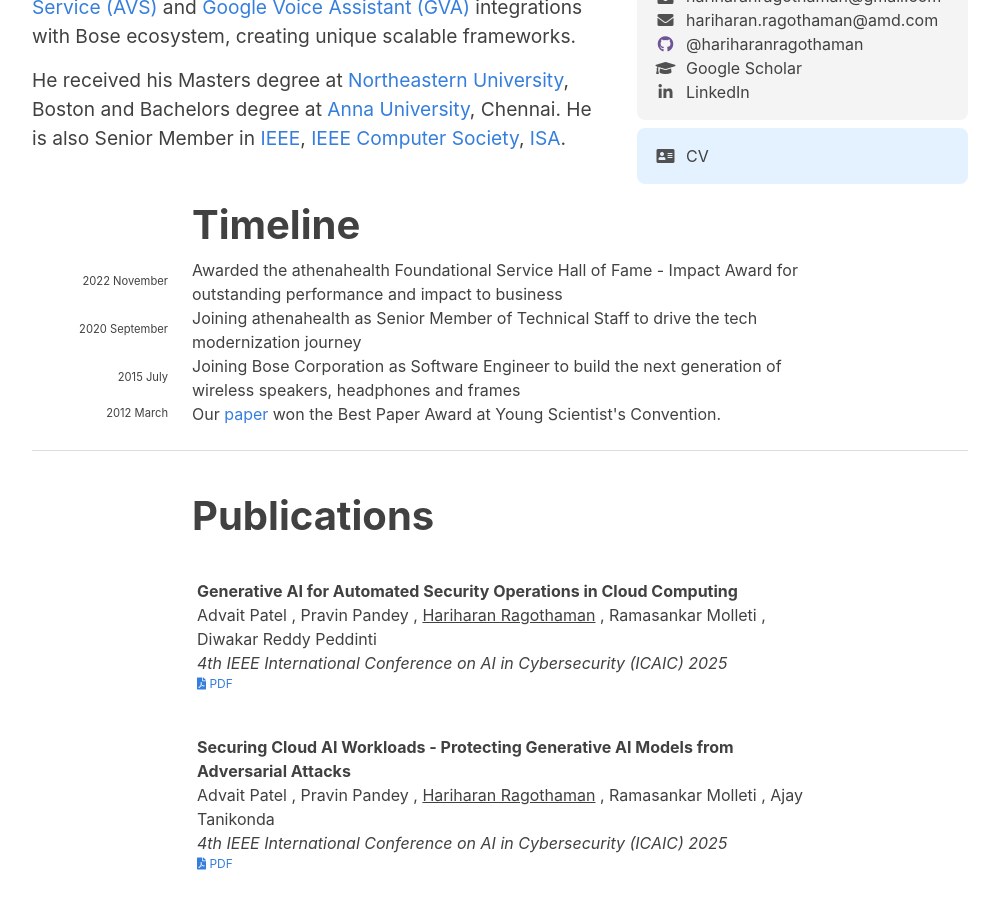
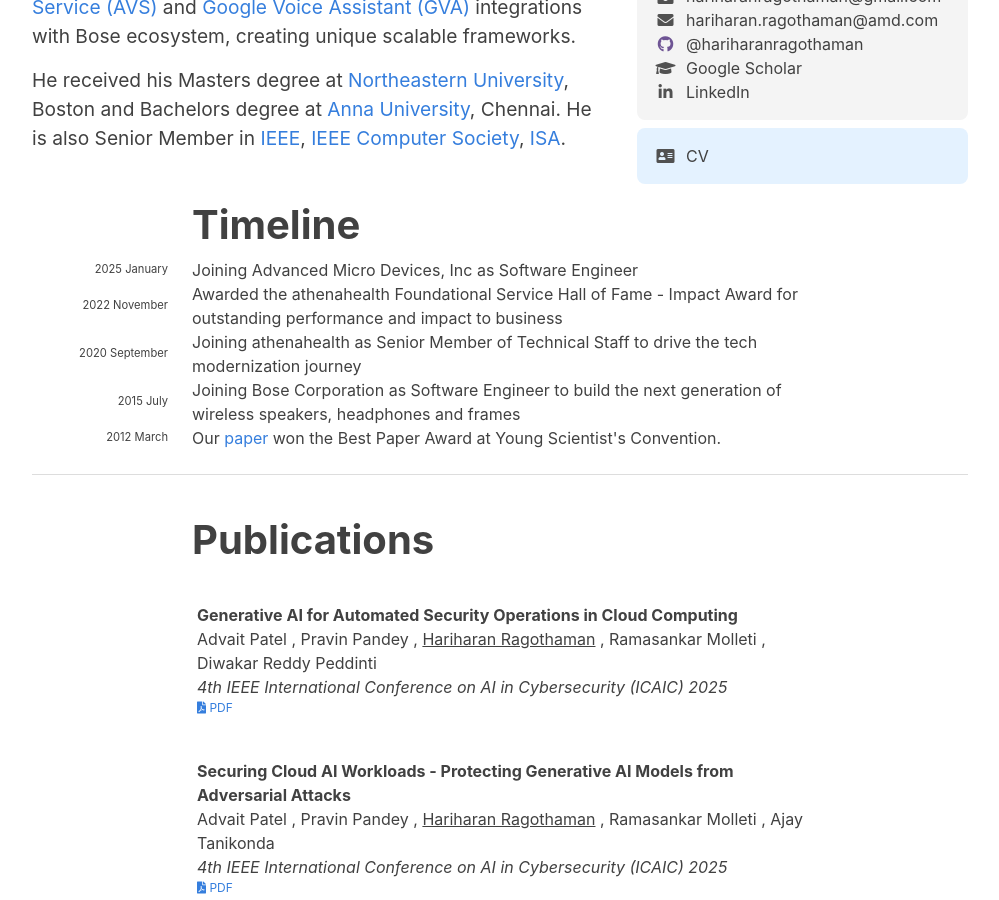
Before and after one commit to hariharanragothaman/hariharanragothaman.github.io, a Jekyll site: the page built from index.md, in a window 1280 px wide and 900 px high, scrolled down 628 px. Shown: the whole window, without its empty margins (140-1139 px from the left). Built offline with Jekyll 4.4.1, drawn with Linux system fonts in a browser that asks for light colours; nearby versions of some CDN libraries; some web fonts are replaced.

Commit message:
Polishes and Updates

```diff
--- a/_data/news.yaml
+++ b/_data/news.yaml
@@ -1,3 +1,6 @@
+- year: 2025
+  year-extra: January
+  description: Joining Advanced Micro Devices, Inc as Software Engineer
 
 - year: 2022
   year-extra: November
```
